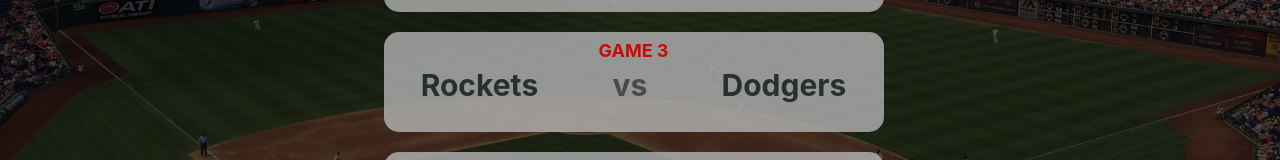
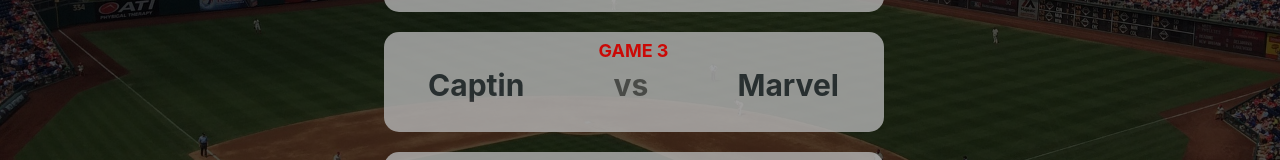
Before and after one commit to codesquad-member-2020/baseball-06, a React (Create React App) app in the folder FE/baseball/: page / in a window 1280 px wide. Shown: the part 413-573 px from the top of the page. Built offline with nearby package versions, Linux system fonts and the light colour scheme.

Commit message:
[fe] feat: 게임 선점내용 mock데이터 추가
버튼 클릭시 선점 여부 확인 미구현

```diff
--- a/FE/baseball/src/components/gameSelection/GameSelection.jsx
+++ b/FE/baseball/src/components/gameSelection/GameSelection.jsx
@@ -1,16 +1,29 @@
-import React, { useState } from "react";
-import styled from "styled-components";
+import React from "react";
+import styled, { ThemeProvider } from "styled-components";
+import theme from "../../styles/theme";
 
 function GameSelection({ teams }) {
+  // const onClcikTema = (play) => {
+  //   console.log(play);
+  //   let message = null;
+  //   if (play) {
+  //     message = "이미 선택된 팀입니다. 다른 팀을 선택해주세요!";
+  //   } else {
+  //     message = "fetch";
+  //   }
+  //   dispatch({ tyep: "gameSelection", message: message });
+  // };
   return (
+    <ThemeProvider theme={theme}>
       <GameSelectionArea>
         <GameNumber>GAME {teams.id}</GameNumber>
         <Teams>
-        <Team>{teams.player1}</Team>
+          <Team>{teams.team1.name}</Team>
           <Vs>vs</Vs>
-        <Team>{teams.player2}</Team>
+          <Team>{teams.team2.name}</Team>
         </Teams>
       </GameSelectionArea>
+    </ThemeProvider>
   );
 }
 
@@ -25,7 +38,7 @@ const GameSelectionArea = styled.div`
 
 const GameNumber = styled.div`
   padding: 10px 0;
-  color: #f70404;
+  color: ${(props) => props.theme.highlightColor};
   font-size: 18px;
 `;
 
@@ -38,7 +51,7 @@ const Team = styled.span`
   font-size: 30px;
   cursor: pointer;
   &:hover {
-    color: #f70404;
+    color: ${(props) => props.theme.highlightColor};
   }
 `;
 
--- a/FE/baseball/src/components/gameSelection/gameSelectionPage.jsx
+++ b/FE/baseball/src/components/gameSelection/gameSelectionPage.jsx
@@ -1,4 +1,4 @@
-import React, { useState } from "react";
+import React, { useState, useReducer } from "react";
 import styled, { ThemeProvider } from "styled-components";
 import theme from "../../styles/theme";
 import Title from "../title";
@@ -6,14 +6,31 @@ import GameSelection from "./GameSelection";
 import { GlobalStyle, Layout, Background } from "../../styles/global";
 import { gameSelectionMock } from "../../gameSelectionMock";
 
+// const initialState = {
+//   message: "참가할 게임을 선택하세요!",
+//   teams: "",
+// };
+
+// const reducer = (state, action) => {
+//   switch (action.type) {
+//     case "gameSelection":
+//       console.log(action);
+//       return {
+//         ...state,
+//         message: action.message,
+//       };
+//   }
+// };
+
 function GameSelectionPage() {
+  // const [state, dispatch] = useReducer(reducer, initialState);
+
   const [message, setMessage] = useState("참가할 게임을 선택하세요!");
   const [teams, setTeams] = useState("");
 
   {
   }
   return (
-    <>
     <ThemeProvider theme={theme}>
       <GlobalStyle />
       <Background>
@@ -22,13 +39,12 @@ function GameSelectionPage() {
           <MessageArea>{message}</MessageArea>
           <GameSelectionContainer>
             {gameSelectionMock.map((teams) => (
-                <GameSelection teams={teams} />
+              <GameSelection key={teams.id} teams={teams} />
             ))}
           </GameSelectionContainer>
         </Container>
       </Background>
     </ThemeProvider>
-    </>
   );
 }
 
@@ -81,3 +97,6 @@ const GameSelectionContainer = styled.div`
 `;
 
 export default GameSelectionPage;
+
+//변경이 일어나면 사이즈가 커지니까 메서드 하나만 바껴도 영향이 많아짐수정해야 하는 범위가 늘어난다
+//
--- a/FE/baseball/src/gameSelectionMock.js
+++ b/FE/baseball/src/gameSelectionMock.js
@@ -1,22 +1,46 @@
 export const gameSelectionMock = [
   {
     id: 1,
-    player1: "Captin",
-    player2: "Marvel",
+    team1: {
+      name: "Captin",
+      plau: true,
+    },
+    team2: {
+      name: "Marvel",
+      play: true,
+    },
   },
   {
     id: 2,
-    player1: "Twins",
-    player2: "Tigers",
+    team1: {
+      name: "Twins",
+      play: true,
+    },
+    team2: {
+      name: "Tigers",
+      play: false,
+    },
   },
   {
     id: 3,
-    player1: "Rockets",
-    player2: "Dodgers",
+    team1: {
+      name: "Captin",
+      plau: true,
+    },
+    team2: {
+      name: "Marvel",
+      play: true,
+    },
   },
   {
     id: 4,
-    player1: "Captin",
-    player2: "Marvel",
+    team1: {
+      name: "Twins",
+      play: true,
+    },
+    team2: {
+      name: "Tigers",
+      play: false,
+    },
   },
 ];
--- a/FE/baseball/src/styles/global.js
+++ b/FE/baseball/src/styles/global.js
@@ -3,17 +3,13 @@ import img from "../styles/images/baseball.jpg";
 
 export const GlobalStyle = createGlobalStyle`
     body{
-  margin: 0 auto;
-  /* width: 960px; */
-  background-image: url(${img});
-background-position: center;
-background-repeat: no-repeat;
-background-size: cover;
-
-        /* background-color: #1B0C0A; */
+         margin: 0 auto;
+        background-image: url(${img});
+        background-position: center;
+        background-repeat: no-repeat;
+        background-size: cover;
         text-align: center;
         font-weight:bold;
-        /* opacity:0.7; */
     }
     h1{
         color:#fff;
@@ -31,6 +27,4 @@ export const Layout = css`
   display: flex;
   justify-content: center;
   align-items: center;
-
-  /* margin: 0 auto; */
 `;
--- a/FE/baseball/src/styles/theme.js
+++ b/FE/baseball/src/styles/theme.js
@@ -1,6 +1,7 @@
 const theme = {
   backgroundColor: "#060405",
   mainFontColor: "#fff",
+  highlightColor: "#f70404",
 };
 
 export default theme;
```
Lines whose indentation alone changed are shown as unchanged.
